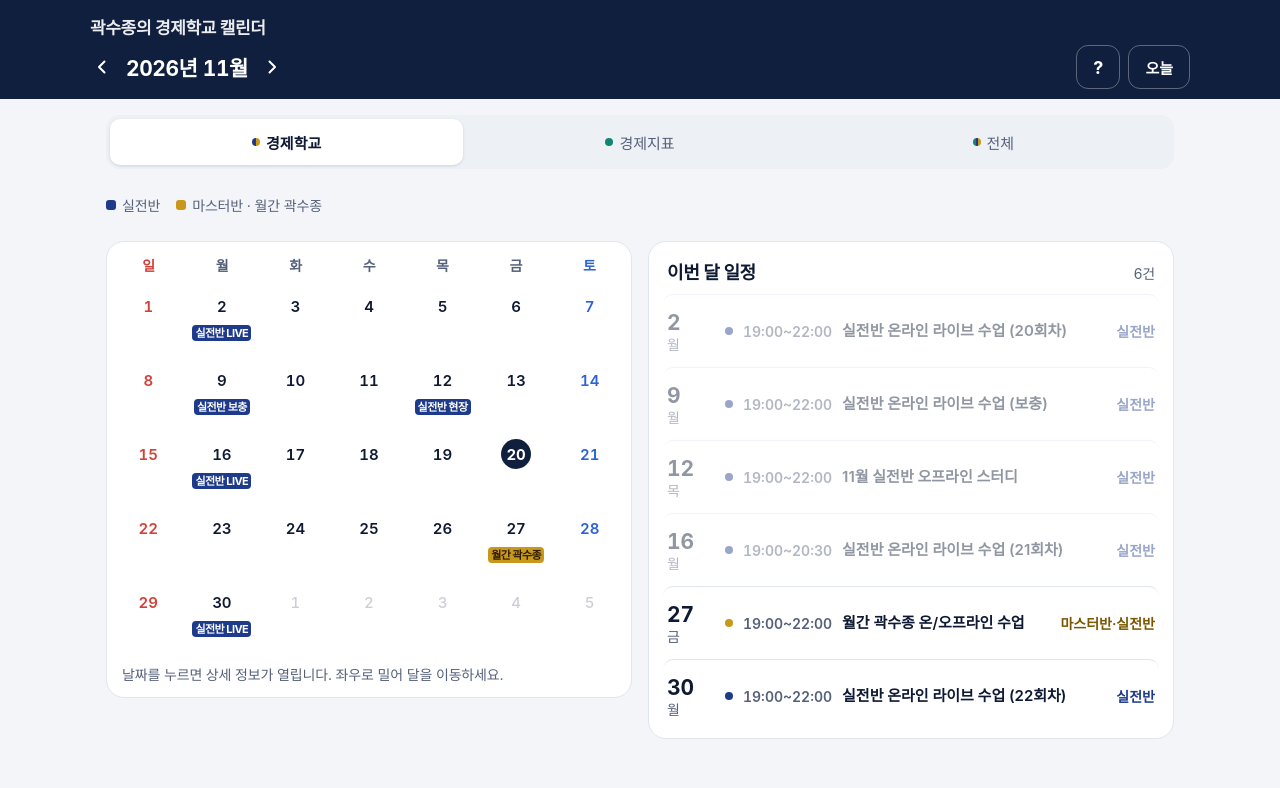
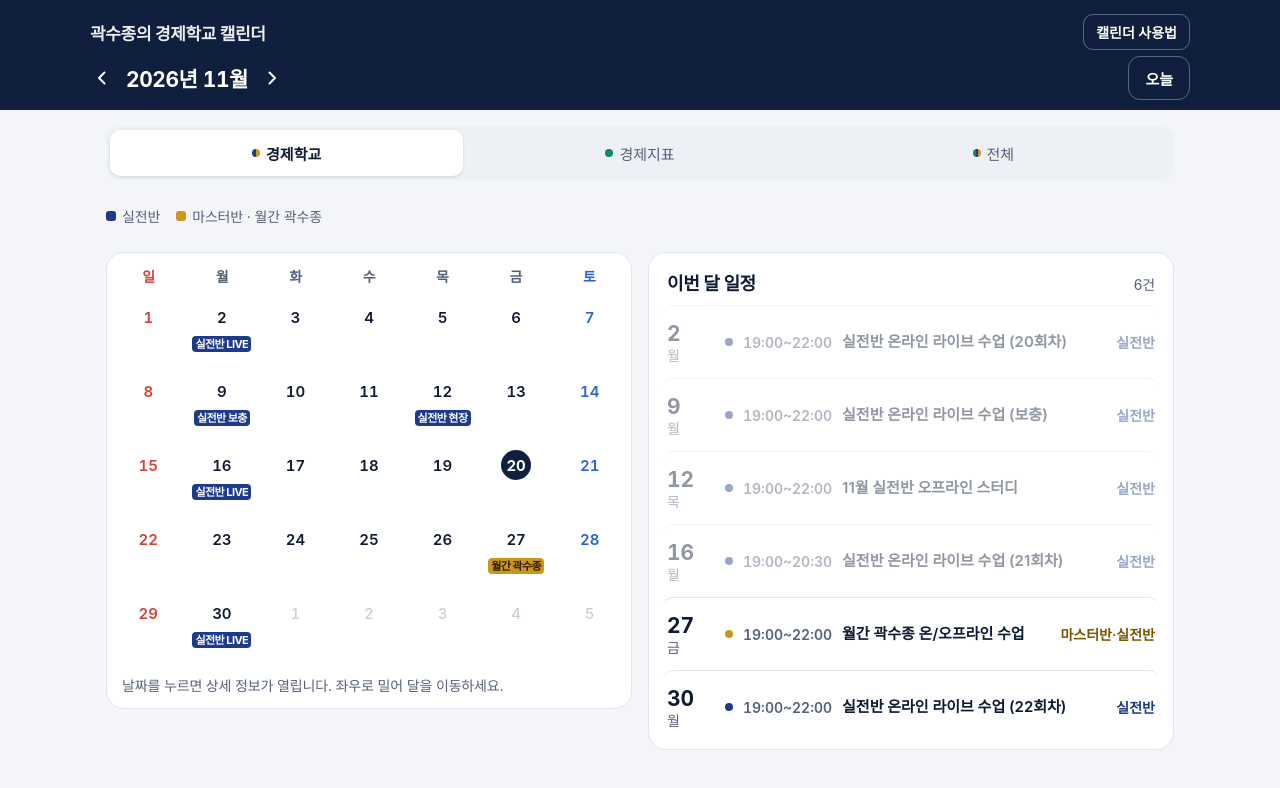
Before and after one commit to wave1230-cmyk/-, a plain HTML site: page index.html in a window 1280 px wide. Drawn offline with Linux system fonts and the light colour scheme; a web font is replaced by a local one.

Commit message:
캘린더 사용법 버튼을 텍스트로 변경

```diff
--- a/index.html
+++ b/index.html
@@ -91,7 +91,10 @@ h3{margin:0;font-size:20px;font-weight:700;letter-spacing:-0.02em}
 .result li{font-size:14px;line-height:1.5;padding-left:10px;text-indent:-10px}
 .result .src{font-size:13px;color:var(--ink2)}
 .pending{font-size:14px;color:var(--ink2);padding:10px 14px;border-radius:12px;border:1px dashed var(--line)}
-.help-btn{width:44px;padding:0;font-size:18px;font-weight:700}
+.trow{display:flex;align-items:center;justify-content:space-between;gap:8px;margin-bottom:6px}
+.trow h1{margin:0}
+.help-btn{flex:none;min-height:36px;padding:0 12px;border:1px solid rgba(255,255,255,.32);border-radius:10px;background:transparent;color:#fff;font-size:14px;font-weight:600;white-space:nowrap;cursor:pointer}
+.help-btn:hover{background:rgba(255,255,255,.08)}
 .guide{display:flex;flex-direction:column;gap:14px;padding:4px 2px 8px}
 .guide section{display:flex;flex-direction:column;gap:6px}
 .guide h4{margin:0;font-size:16px;font-weight:700}
@@ -104,14 +107,14 @@ h3{margin:0;font-size:20px;font-weight:700;letter-spacing:-0.02em}
 <body>
 <header>
   <div class="wrap">
-    <h1>곽수종의 경제학교 캘린더</h1>
+    <div class="trow"><h1>곽수종의 경제학교 캘린더</h1><button class="help-btn" id="help">캘린더 사용법</button></div>
     <div class="hrow">
       <div class="nav">
         <button class="icon-btn" id="prev" aria-label="이전 달"><svg width="20" height="20" viewBox="0 0 20 20" fill="none" aria-hidden="true"><path d="M12.5 4.5L7 10l5.5 5.5" stroke="currentColor" stroke-width="2" stroke-linecap="round" stroke-linejoin="round"/></svg></button>
         <div class="month" id="month"></div>
         <button class="icon-btn" id="next" aria-label="다음 달"><svg width="20" height="20" viewBox="0 0 20 20" fill="none" aria-hidden="true"><path d="M7.5 4.5L13 10l-5.5 5.5" stroke="currentColor" stroke-width="2" stroke-linecap="round" stroke-linejoin="round"/></svg></button>
       </div>
-      <div style="display:flex;gap:8px"><button class="today-btn help-btn" id="help" aria-label="캘린더 사용법 보기">?</button><button class="today-btn" id="today">오늘</button></div>
+      <button class="today-btn" id="today">오늘</button>
     </div>
   </div>
 </header>
```
